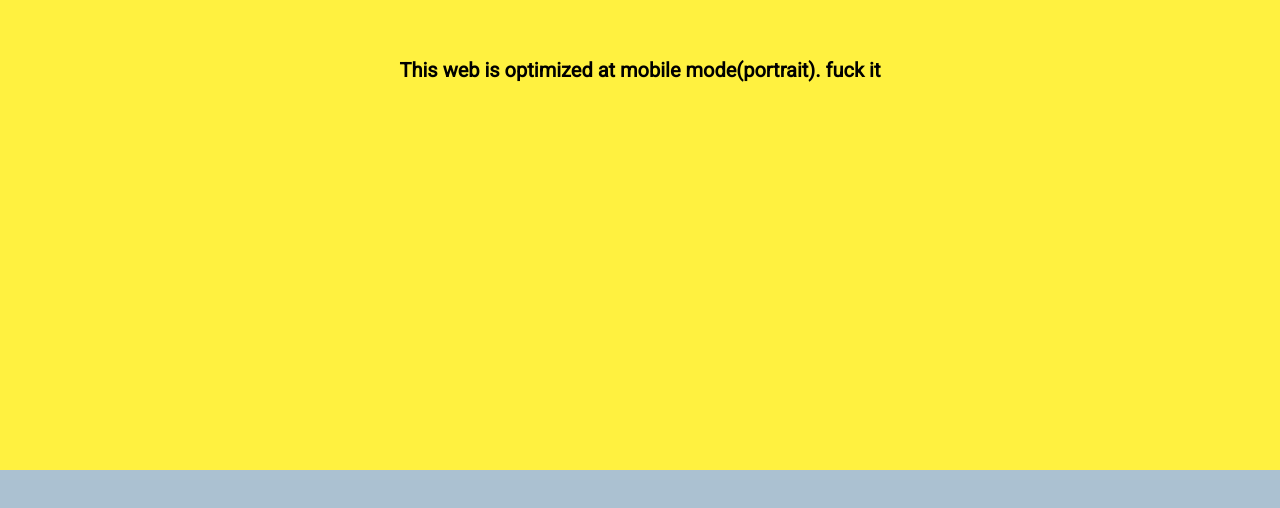
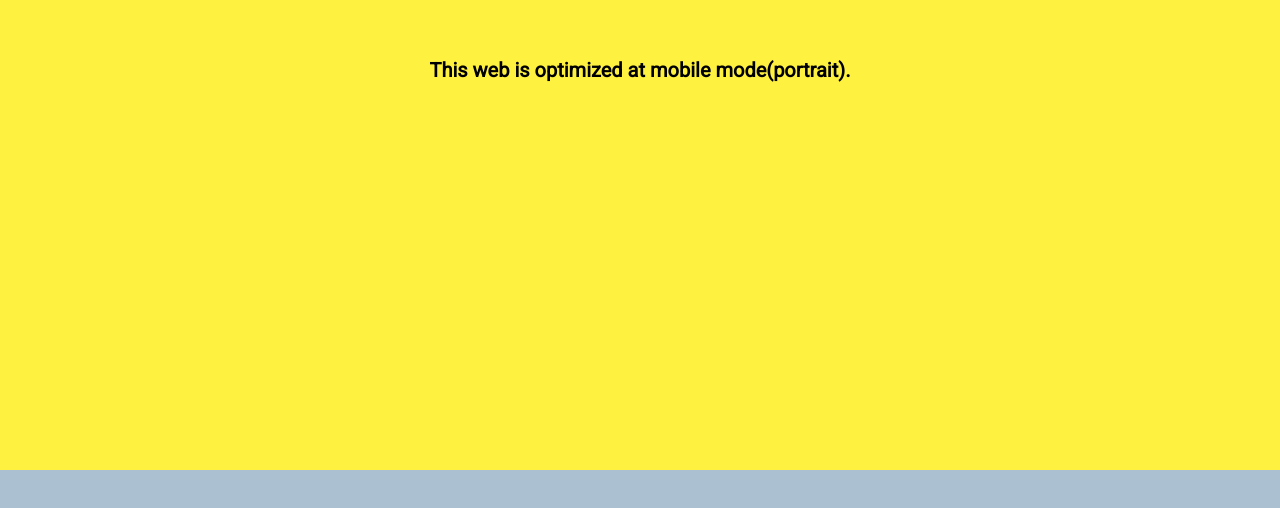
Before and after one commit to pilmokim/KaKaoTalk-Clone, a plain HTML site: page chat-room.html in a window 1280 px wide. Shown: the part 330-838 px from the top of the page. Drawn offline with Linux system fonts and the light colour scheme.

```diff
--- a/chat-room.html
+++ b/chat-room.html
@@ -72,7 +72,6 @@
     </form>
     <div id="no-mobile">
         This web is optimized at mobile mode(portrait).
-        fuck it
     </div>
     <script
       src = "https://kit.fontawesome.com/6478f529f2.js"
```
